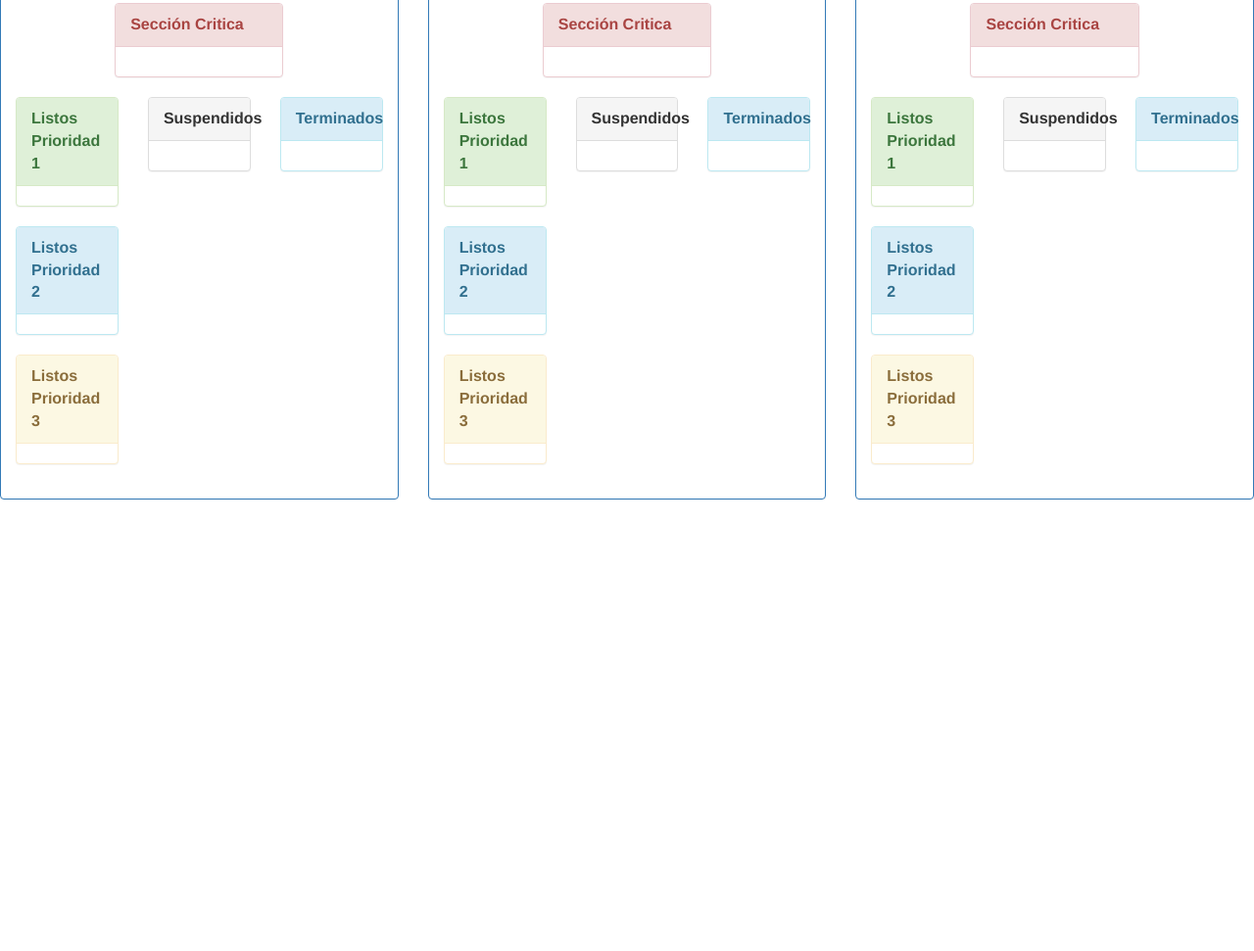
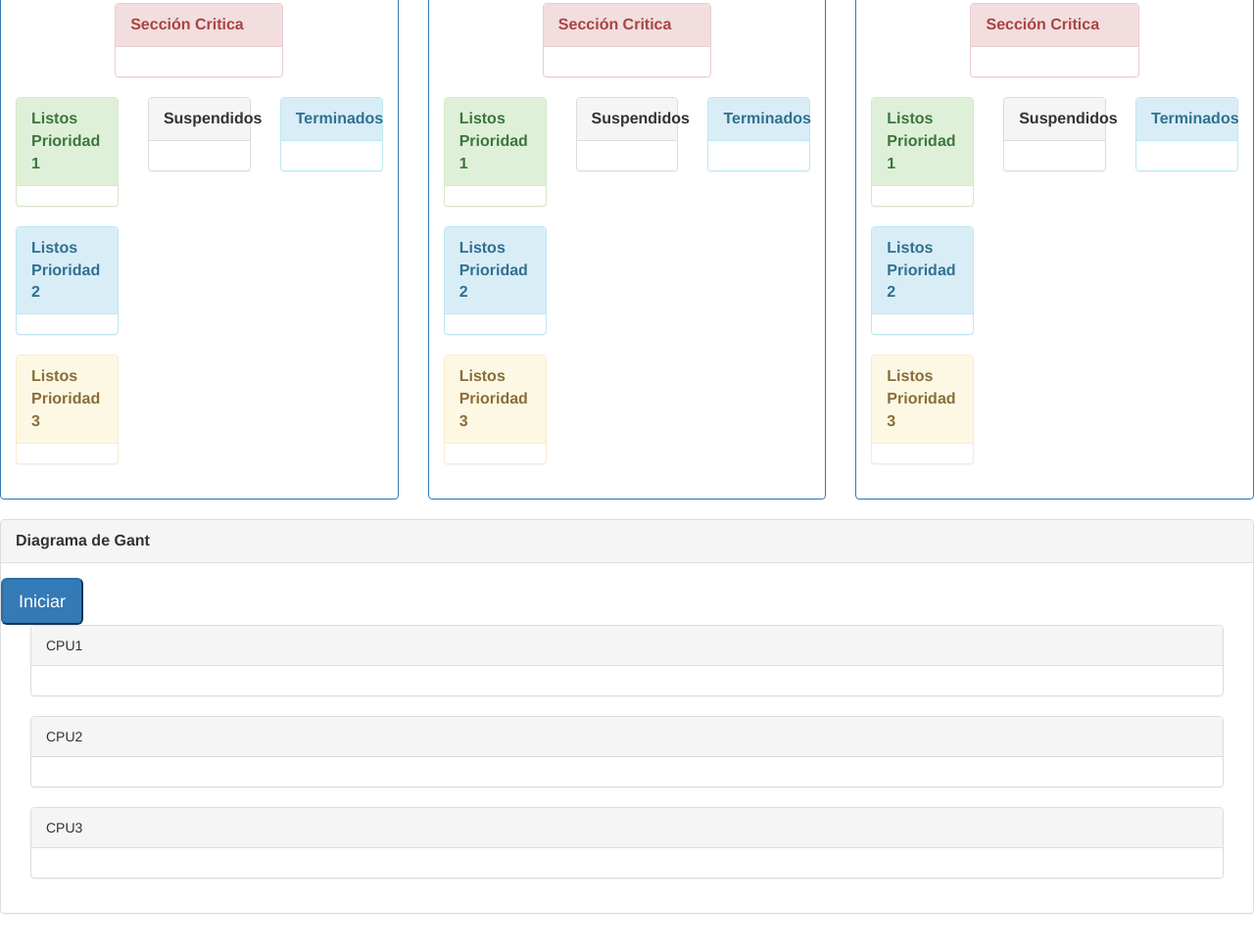
Before and after one commit to lombareload/moom, a website: page app/index1.html in a window 1280 px wide. Shown: the part 311-1282 px from the top of the page at 98% size. Before the commit the page ends 861 px from the top, so only its background shows below. Drawn offline with nearby package versions, Linux system fonts and the light colour scheme; files that its build step writes are made by us from their sources.

Commit message:
adds gant diagram by process

```diff
--- a/app/index1.html
+++ b/app/index1.html
@@ -343,7 +343,34 @@
           </div>
         </div>
       </div>
-
+      <div class="row">
+        <div class="col-xs-12">
+          <div class="panel panel-default">
+            <div class="panel-heading">
+              <strong class="panel-title">Diagrama de Gant</strong>
+            </div>
+            <div class="panel-body">
+              <div class="row">
+                <button type="button" class="btn-lg btn-primary">Iniciar</button>
+              </div>
+              <div class="col-xs-12">
+                <div class="panel panel-default">
+                  <div class="panel-heading">CPU1</div>
+                  <div class="panel-body" id="gant1"></div>
+                </div>
+                <div class="panel panel-default">
+                  <div class="panel-heading">CPU2</div>
+                  <div class="panel-body" id="gant2"></div>
+                </div>
+                <div class="panel panel-default">
+                  <div class="panel-heading">CPU3</div>
+                  <div class="panel-body" id="gant3"></div>
+                </div>
+              </div>
+            </div>
+          </div>
+        </div>
+      </div>
     </div>
     <!-- <div class="container-fluid">
       <div class="row form-horizontal">
--- a/app/scripts/app.js
+++ b/app/scripts/app.js
@@ -21,6 +21,14 @@ var QUEUES = {
 };
 
 $(function(){
+  function addGantForProcess(cpu, nombre){
+    var html =  '<div class="progress" id="'+nombre+'">' +
+                  '<div style="position: relative;" class="text-center">' + nombre +
+                  '</div>'
+                '</div>';
+    $('#gant'+cpu).append(html);
+  }
+
   function initAgregarCpu (index){
     $("#cpu" + index + "agregar").click(function(){
       var rafaga = $("#cpu" + index + "rafaga").val();
@@ -32,6 +40,7 @@ $(function(){
       var queue = QUEUES['prioridad' + prioridad + "cpu" + index];
       queue.enqueue(process);
       updateHTMLQueue(prioridad, index, queue);
+      addGantForProcess(index, process.nombre);
     });
   }
   [1,2,3].forEach(initAgregarCpu);
@@ -59,7 +68,6 @@ $(function(){
   function updateHTMLQueue(prioridad, cpu, queue){
     var tabla = TABLAS['tabla'+prioridad+'cpu'+cpu];
     var procesos = queue.asArray();
-
     tabla.html(procesos.map(processToHTML));
   }
   // $("#cpu1rafaga");
```
